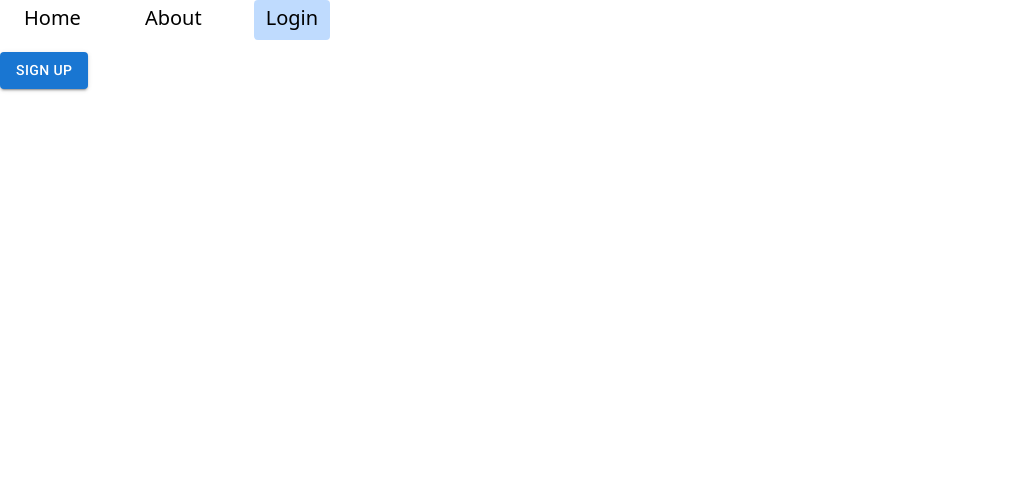
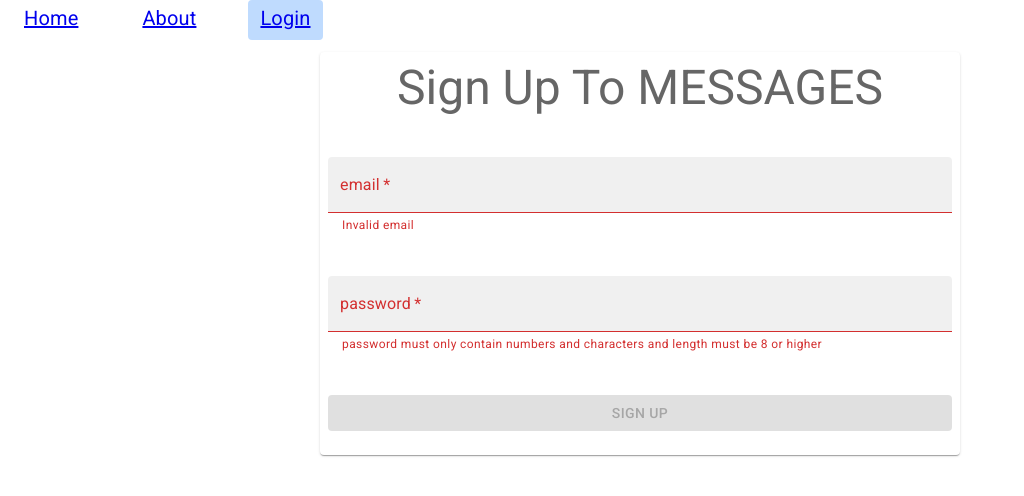
Before and after one commit to ccweerasinghe1994/messages-fe, a React (Vite) app: page /login in a window 1280 px wide. Shown: the top 496 px of the page, without its empty margins (0-1024 px from the left). Built offline with nearby package versions, Linux system fonts and the light colour scheme.

Commit message:
feat: adding the signup form

```diff
--- a/src/main.tsx
+++ b/src/main.tsx
@@ -3,11 +3,16 @@ import '@fontsource/roboto/300.css';
 import '@fontsource/roboto/400.css';
 import '@fontsource/roboto/500.css';
 import '@fontsource/roboto/700.css';
+import {
+	createTheme,
+	StyledEngineProvider,
+	ThemeProvider,
+} from '@mui/material/styles';
 import App from './App';
 import './index.css';
 import { Provider } from 'react-redux';
 import { store } from './app/store';
-
+import { CssBaseline } from '@mui/material';
 import { createBrowserRouter, RouterProvider } from 'react-router-dom';
 import HomePage from './pages/Home/Home.page';
 import NotFound from './pages/NotFound/NotFound.page';
@@ -45,9 +50,32 @@ export const CustomRouter = createBrowserRouter([
 		element: <NotFound />,
 	},
 ]);
+const rootElement = document.getElementById('root') as HTMLElement;
 
-ReactDOM.createRoot(document.getElementById('root') as HTMLElement).render(
+// All `Portal`-related components need to have the the main app wrapper element as a container
+// so that the are in the subtree under the element used in the `important` option of the Tailwind's config.
+const theme = createTheme({
+	components: {
+		MuiPopover: {
+			defaultProps: {
+				container: rootElement,
+			},
+		},
+		MuiPopper: {
+			defaultProps: {
+				container: rootElement,
+			},
+		},
+	},
+});
+
+ReactDOM.createRoot(rootElement).render(
 	<Provider store={store}>
-		<RouterProvider router={CustomRouter} />
+		<StyledEngineProvider injectFirst>
+			<ThemeProvider theme={theme}>
+				<CssBaseline />
+				<RouterProvider router={CustomRouter} />
+			</ThemeProvider>
+		</StyledEngineProvider>
 	</Provider>
 );
--- a/src/pages/Login/Login.page.tsx
+++ b/src/pages/Login/Login.page.tsx
@@ -1,13 +1,89 @@
-import { Button } from '@mui/material';
-import { FC } from 'react';
+import { Button, TextField, Container, Typography } from '@mui/material';
+import { FC, useState, useEffect } from 'react';
+import Grid from '@mui/material/Unstable_Grid2';
+import { styled } from '@mui/material/styles';
+import Box from '@mui/material/Box';
+import Paper from '@mui/material/Paper';
 
+const Item = styled(Paper)(({ theme }) => ({
+	backgroundColor: theme.palette.mode === 'dark' ? '#1A2027' : '#fff',
+	...theme.typography.body2,
+	padding: theme.spacing(1),
+	textAlign: 'center',
+	color: theme.palette.text.secondary,
+}));
 const LoginPage: FC = () => {
+	const [email, setEmail] = useState<string>('');
+	const [emailError, setEmailError] = useState<boolean>(false);
+	const [password, setPassword] = useState<string>('');
+	const [passwordError, setPasswordError] = useState<boolean>(false);
+	const validateEmail = (email: string) => {
+		const re = /\S+@\S+\.\S+/;
+		return re.test(email);
+	};
+
+	const checkPassword = (password: string) => {
+		const re = /^(?=.*[A-Za-z])(?=.*\d)[A-Za-z\d]{8,}$/;
+		return re.test(password);
+	};
+
+	useEffect(() => {
+		setEmailError(validateEmail(email));
+	}, [email]);
+
+	useEffect(() => {
+		setPasswordError(checkPassword(password));
+	}, [password]);
+
 	return (
-		<>
-			<div>
-				<Button variant="contained">Sign Up</Button>
-			</div>
-		</>
+		<Grid container justifyContent={'center'}>
+			<Grid xs={6}>
+				<Item>
+					<Typography variant="h3" gutterBottom>
+						Sign Up To MESSAGES
+					</Typography>
+					<TextField
+						fullWidth
+						required
+						id="filled-basic"
+						label="email"
+						variant="filled"
+						type="email"
+						value={email}
+						placeholder="sample@abc.com"
+						onChange={(e) => setEmail(e.target.value)}
+						error={!emailError}
+						helperText={!emailError ? 'Invalid email' : ''}
+						sx={{ mt: 3, mb: 2 }}
+					/>
+					<TextField
+						fullWidth
+						required
+						id="filled-basic"
+						label="password"
+						variant="filled"
+						type="password"
+						value={password}
+						onChange={(e) => setPassword(e.target.value)}
+						error={!passwordError}
+						sx={{ mt: 3, mb: 2 }}
+						helperText={
+							!passwordError
+								? 'password must only contain numbers and characters and length must be 8 or higher'
+								: ''
+						}
+					/>
+
+					<Button
+						fullWidth
+						variant="contained"
+						disabled={!emailError || !passwordError}
+						sx={{ mt: 3, mb: 2 }}>
+						Sign Up
+					</Button>
+				</Item>
+			</Grid>
+		</Grid>
 	);
 };
 
--- a/tailwind.config.cjs
+++ b/tailwind.config.cjs
@@ -5,5 +5,10 @@ module.exports = {
 	theme: {
 		extend: {}
 	},
+	important: '#root',
+	corePlugins: {
+		// Remove the Tailwind CSS preflight styles so it can use Material UI's preflight instead (CssBaseline).
+		preflight: false,
+	},
 	plugins: []
 };
```
